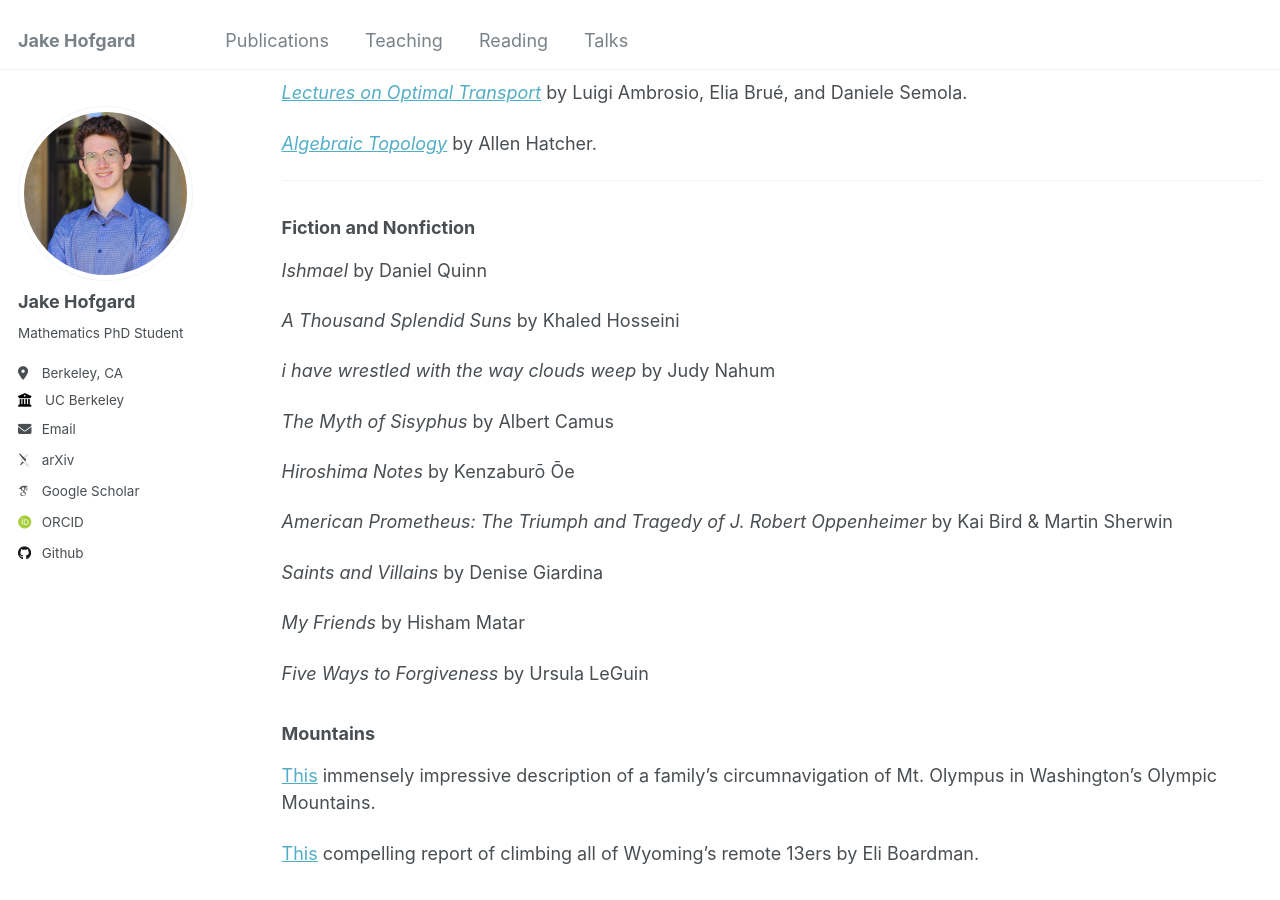
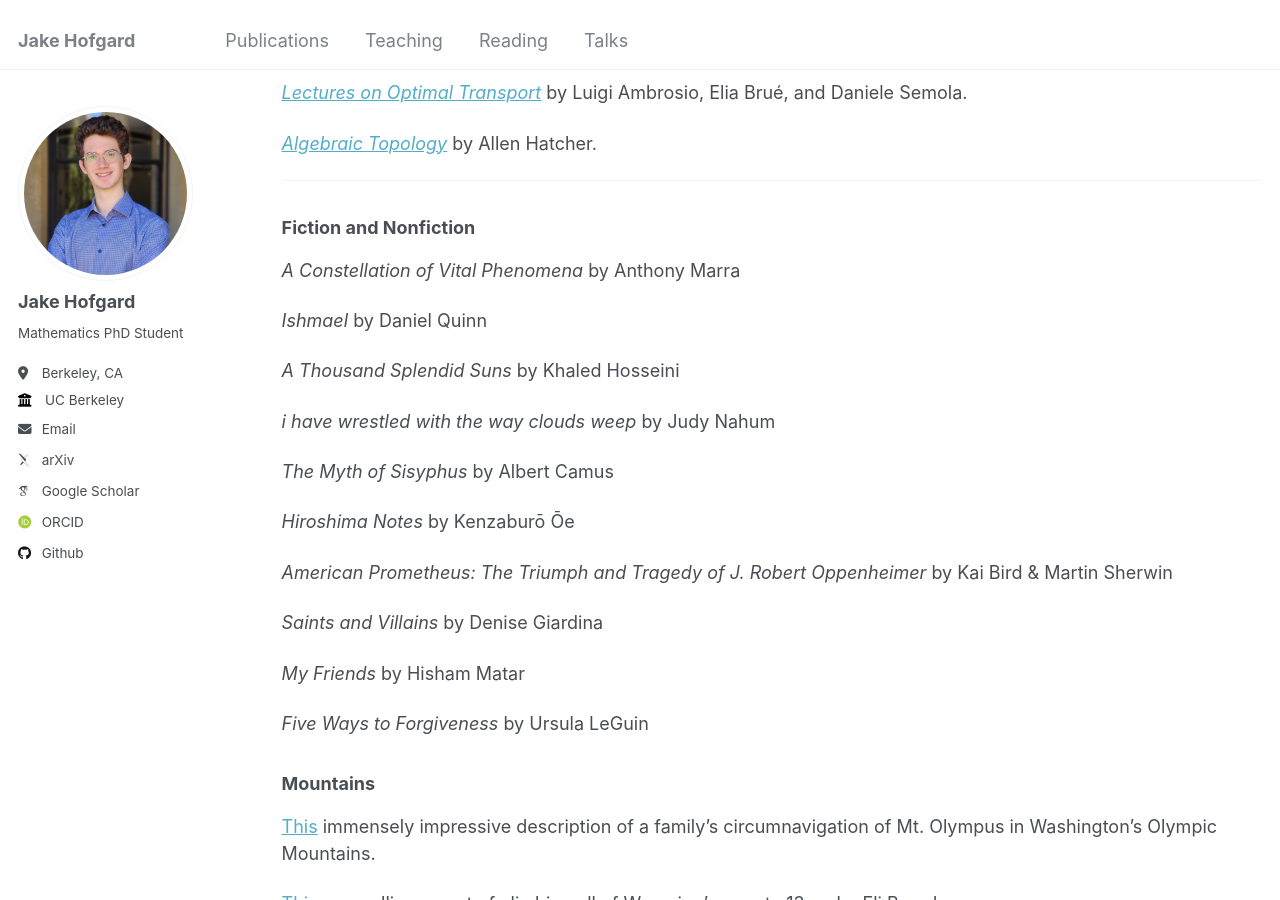
Before and after one commit to jakehofgard/jakehofgard.github.io, a Jekyll site: the page built from _pages/reading.md, in a window 1280 px wide and 900 px high, scrolled down 909 px. Built offline with Jekyll 4.4.1, drawn with Linux system fonts in a browser that asks for light colours; some web fonts are replaced.

Commit message:
Update reading.md

```diff
--- a/_pages/reading.md
+++ b/_pages/reading.md
@@ -47,6 +47,8 @@ As a I begin my PhD, I aim to catalogue the books and survey papers that I read
 ---
 
 ### Fiction and Nonfiction
+*A Constellation of Vital Phenomena* by Anthony Marra
+
 *Ishmael* by Daniel Quinn
 
 *A Thousand Splendid Suns* by Khaled Hosseini
```
